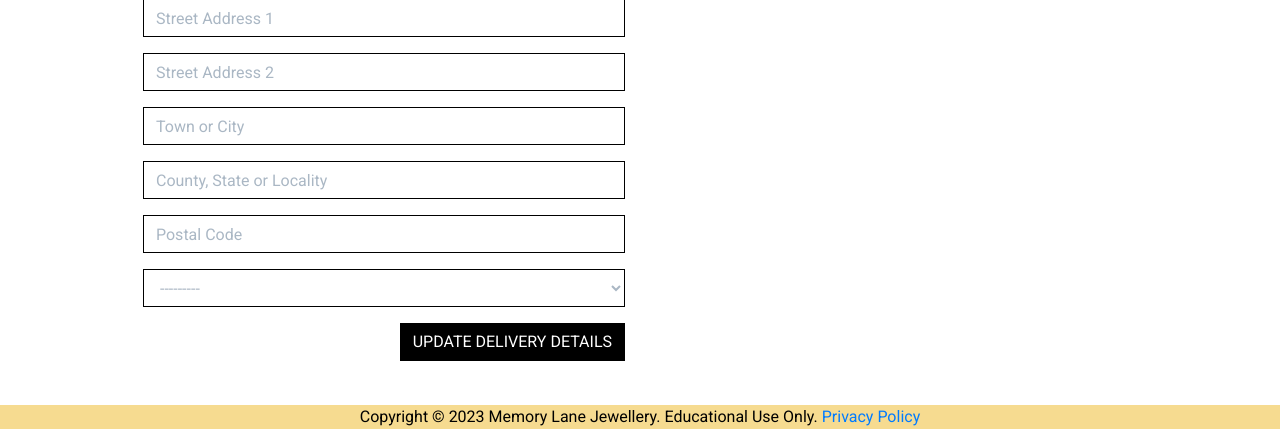
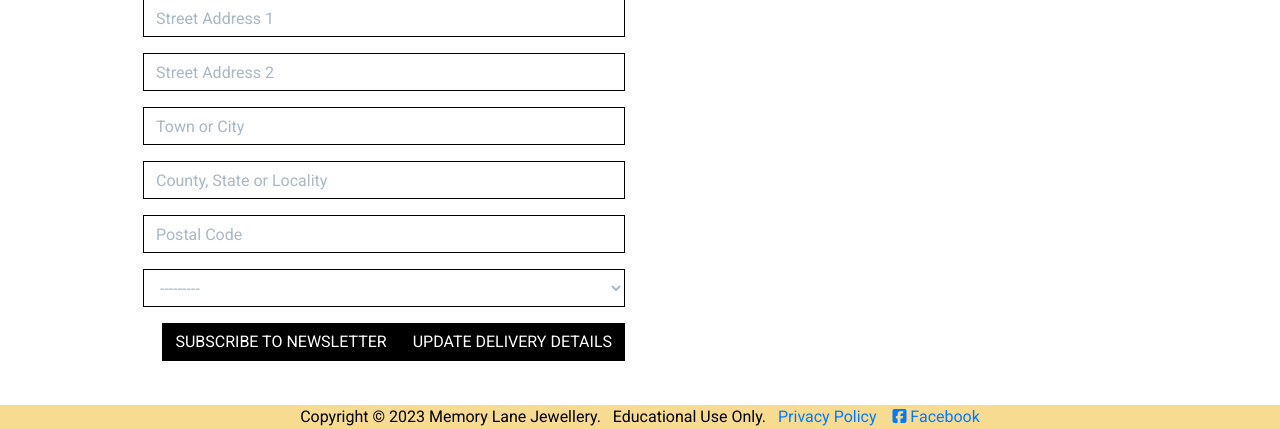
Before and after one commit to siobhain/ccdshop, a Django app: page /profile/ in a window 1280 px wide. Shown: the part 371-800 px from the top of the page. Run offline with Django 3.2, Linux system fonts and the light colour scheme; the visitor is signed in with stand-in values (Sample User, id 1); data comes from the database, SQL or seed files in the repository; data that the repository does not hold is empty; some libraries are stand-ins or nearby versions.

Commit message:
Responsive footer with fb link

```diff
--- a/profiles/templates/profiles/profile.html
+++ b/profiles/templates/profiles/profile.html
@@ -32,6 +32,8 @@
                     {% csrf_token %}
                     {{ form|crispy }}
                     <button class="btn btn-black rounded-0 text-uppercase float-right">Update Delivery Details</button>
+                    <button class="btn btn-black rounded-0 text-uppercase float-right">Subscribe to Newsletter</button>
+
                 </form>
             </div>
             <div class="col-12 col-lg-6">
--- a/static/css/base.css
+++ b/static/css/base.css
@@ -8,7 +8,6 @@ body {
     height: calc(100vh - 164px);
     color: #555;
     font-family: 'Roboto', 'Lucida Grande', sans-serif;
-    background-color: #f6db90;
 }
 
 .footer {
@@ -344,3 +343,12 @@ input[type=number]::-webkit-outer-spin-button {
         padding: .25rem .5rem !important;
     }
 }
+
+@media (max-width: 680px) {
+    .footer-large {
+      display: none;
+    }
+    .footer-small {
+      display: block;
+    }
+  }
--- a/templates/base.html
+++ b/templates/base.html
@@ -143,15 +143,19 @@
     {% endblock %}
 
     {% block footer %}
-        <div class="footer">
-            <!-- <p> -->
-                Copyright © 2023 Memory Lane Jewellery.  Educational Use Only.
+        <div class="footer footer-small">
+                © 2023 MLJ Educational&nbsp&nbsp
                 <a href="{{ MEDIA_URL }}docs/MemoryLaneJewelleryPrivacyNotice.htm">Privacy Policy</a>
-            <!-- </p> -->
+                &nbsp&nbsp&nbsp
+                <a href="#" target="_blank"><i class="fab fa-facebook-square"></i> </a>
         </div>
-
+        <div class="footer footer-large">
+             Copyright © 2023 Memory Lane Jewellery. &nbsp Educational Use Only. &nbsp
+            <a href="{{ MEDIA_URL }}docs/MemoryLaneJewelleryPrivacyNotice.htm">Privacy Policy</a>
+            &nbsp&nbsp
+            <a href="#" target="_blank"><i class="fab fa-facebook-square"></i> Facebook</a>
+        </div>
     {% endblock %}
-
 
     {% block postloadjs %}
     <script type="text/javascript">
```
